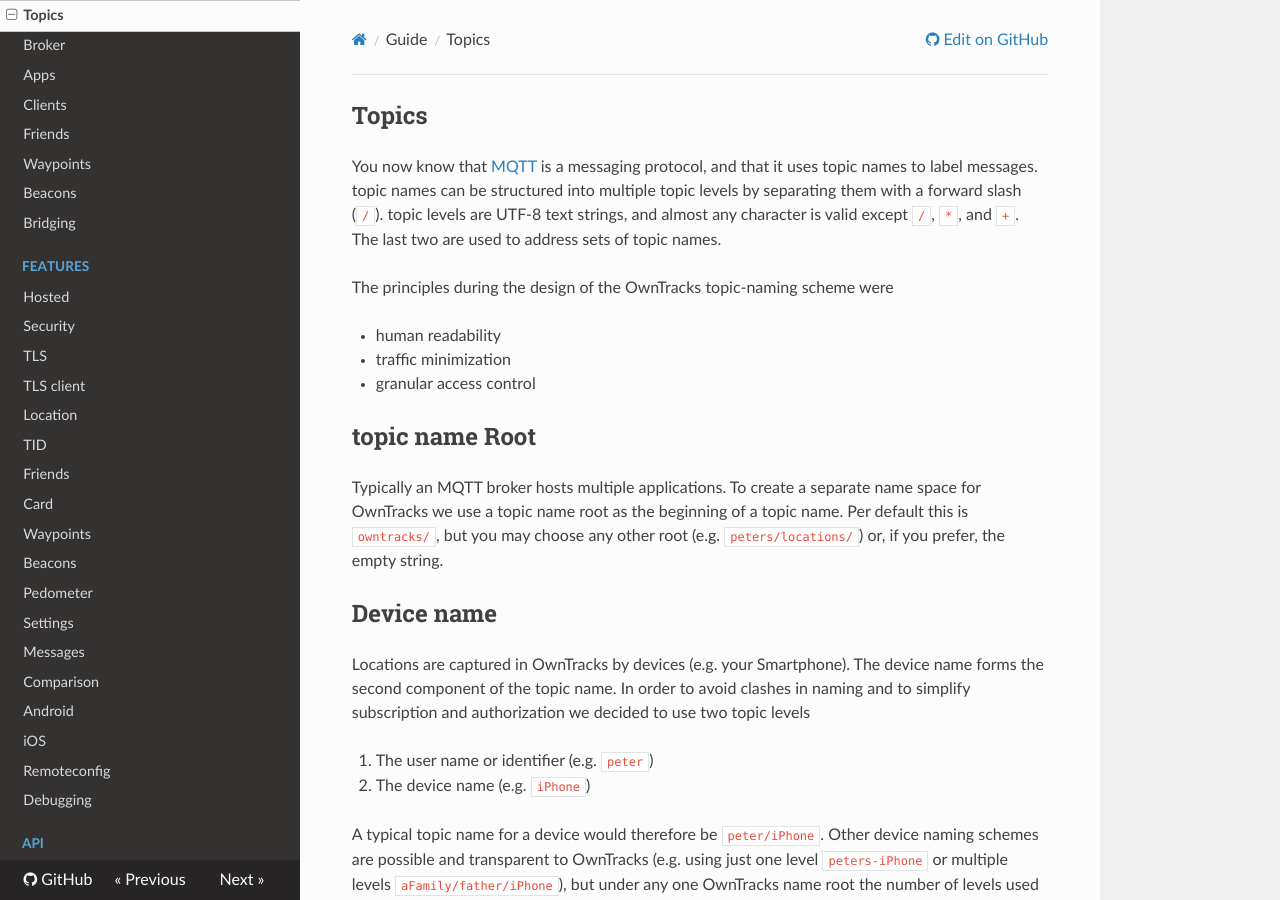
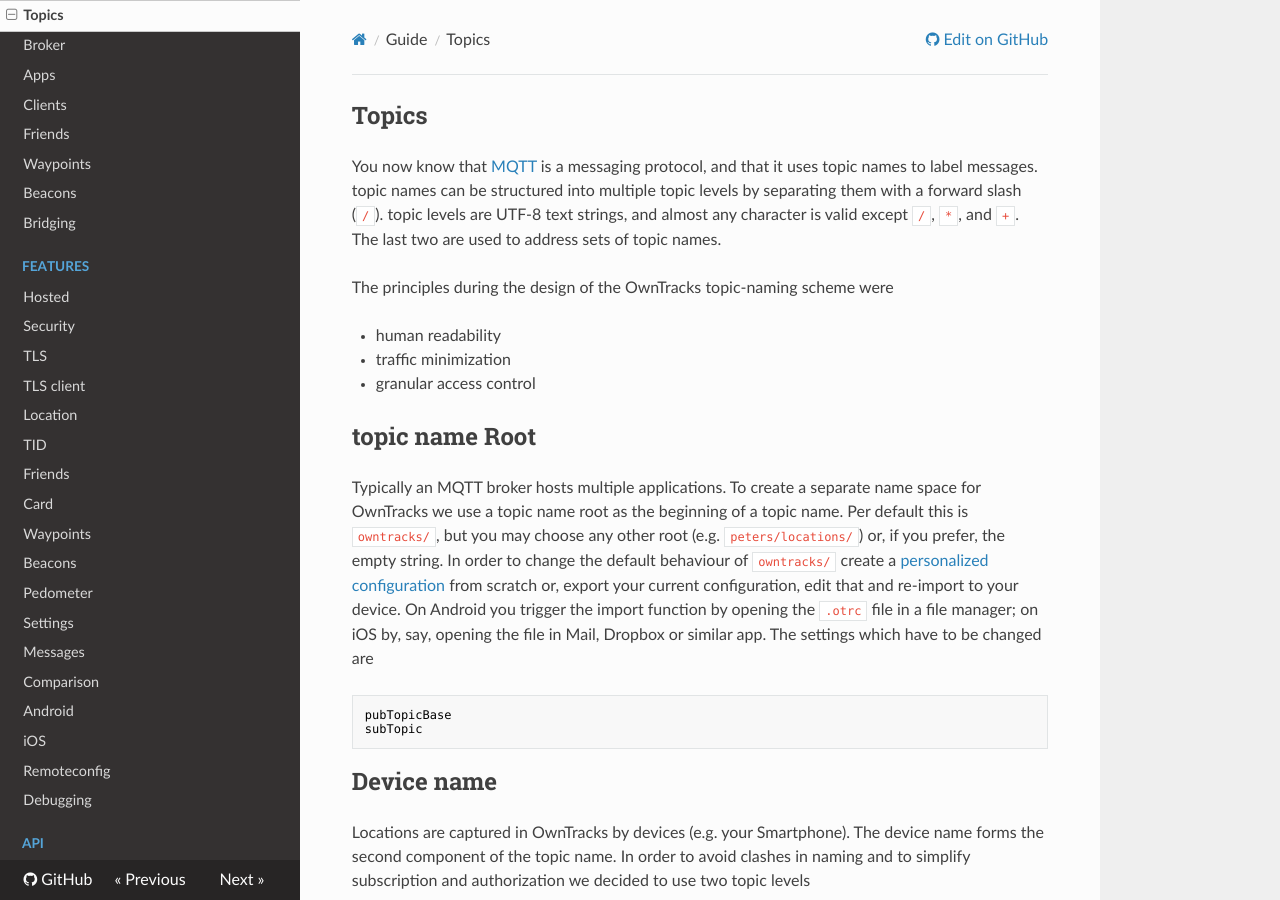
Before and after one commit to owntracks/booklet, an MkDocs documentation site: the page built from docs/guide/topics.md, in a window 1280 px wide and 900 px high. Built offline with MkDocs 1.6.1, drawn with Linux system fonts in a browser that asks for light colours; nearby versions of some CDN libraries; old or Windows-style settings are respelled for this version of MkDocs.

Commit message:
clarify own topic

````diff
--- a/docs/guide/topics.md
+++ b/docs/guide/topics.md
@@ -17,7 +17,16 @@ The principles during the design of the OwnTracks topic-naming scheme were
 Typically an MQTT broker hosts multiple applications. To create a separate name space
 for OwnTracks we use a topic name root as the beginning of a topic name. Per default
 this is `owntracks/`, but you may choose any other root (e.g. `peters/locations/`) or,
-if you prefer, the empty string.
+if you prefer, the empty string. In order to change the default behaviour of `owntracks/`
+create a [personalized configuration](features/remoteconfig.md) from scratch or, export
+your current configuration, edit that and re-import to your device. On Android you trigger
+the import function by opening the `.otrc` file in a file manager; on iOS by, say, opening
+the file in Mail, Dropbox or similar app. The settings which have to be changed are
+
+```
+pubTopicBase
+subTopic
+```
 
 ## Device name
 
````
